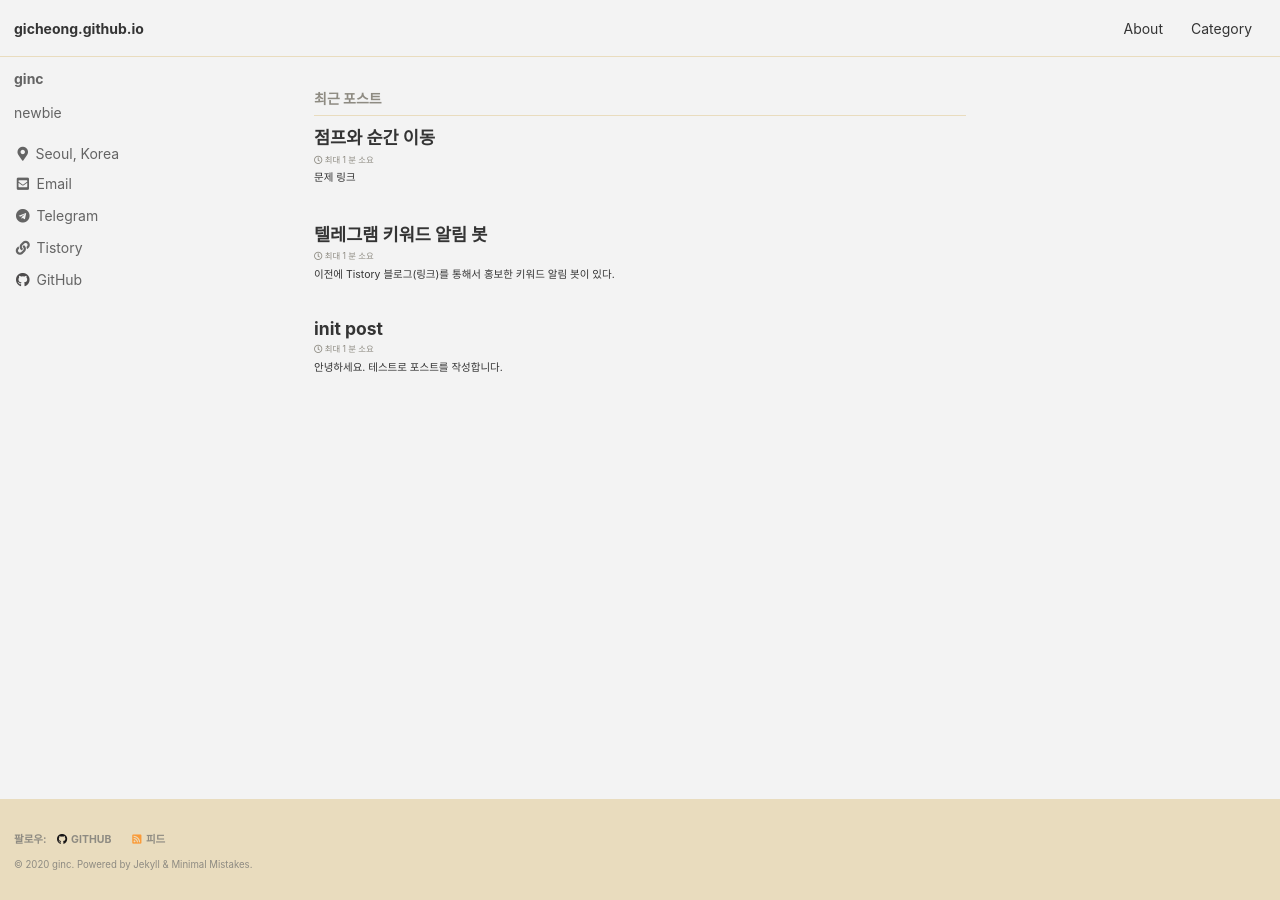
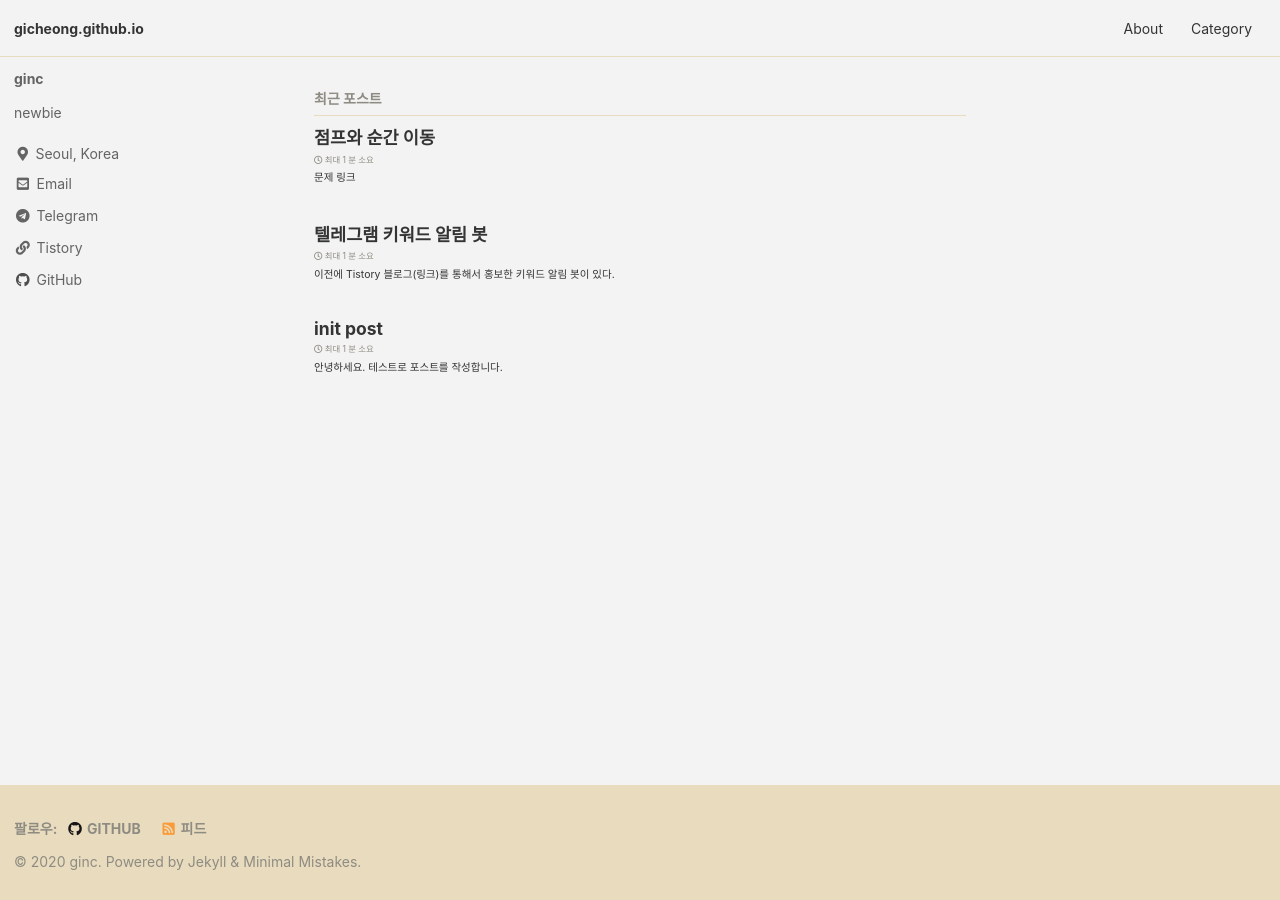
Before and after one commit to gincheong/deprecated-blog, a Jekyll site: the page built from index.html, in a window 1280 px wide. Built offline with Jekyll 4.4.1, drawn with Linux system fonts in a browser that asks for light colours; cached includes are drawn as plain includes; the list of posts is cut into pages by our own code.

Commit message:
footer fontSize set 1em

```diff
--- a/_sass/minimal-mistakes/_footer.scss
+++ b/_sass/minimal-mistakes/_footer.scss
@@ -49,7 +49,7 @@
 
 .page__footer-copyright {
   font-family: $global-font-family;
-  font-size: $type-size-7;
+  font-size: $type-size-5;
 }
 
 .page__footer-follow {
@@ -64,7 +64,7 @@
     padding-top: 5px;
     padding-bottom: 5px;
     font-family: $sans-serif-narrow;
-    font-size: $type-size-6;
+    font-size: $type-size-5;
     text-transform: uppercase;
   }
 
```
